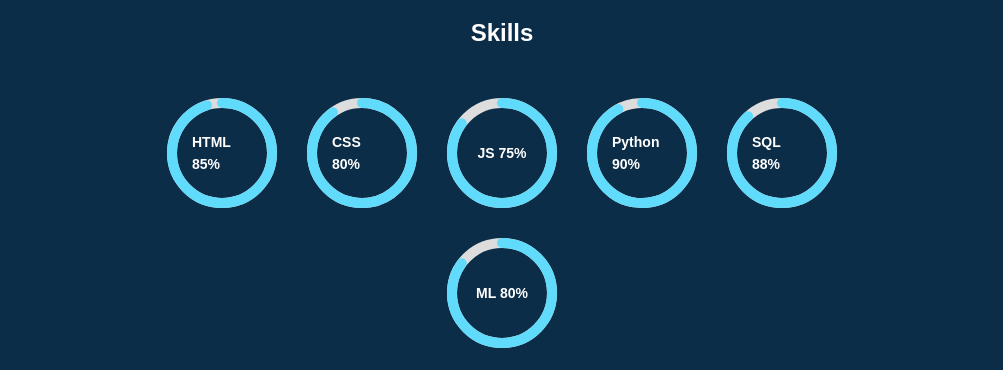
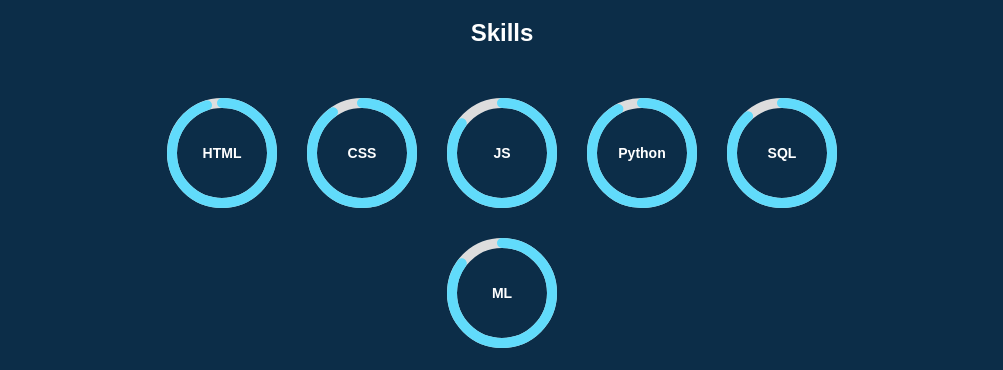
Before and after one commit to susmithachaganti/portfolio, a plain HTML site: page index.html in a window 1280 px wide. Shown: the part 1020-1390 px from the top of the page, without its empty margins (138-1141 px from the left). Drawn offline with nearby package versions, Linux system fonts and the light colour scheme.

Commit message:
index.html

```diff
--- a/index.html
+++ b/index.html
@@ -517,42 +517,42 @@
                 <circle cx="60" cy="60" r="50" class="background-circle"></circle>
                 <circle cx="60" cy="60" r="50" class="progress-circle html"></circle>
             </svg>
-            <div class="skill-text">HTML 85%</div>
+            <div class="skill-text">HTML </div>
         </div>
         <div class="skill" data-percent="90">
             <svg width="120" height="120">
                 <circle cx="60" cy="60" r="50" class="background-circle"></circle>
                 <circle cx="60" cy="60" r="50" class="progress-circle css"></circle>
             </svg>
-            <div class="skill-text">CSS 80%</div>
+            <div class="skill-text">CSS </div>
         </div>
         <div class="skill" data-percent="85">
             <svg width="120" height="120">
                 <circle cx="60" cy="60" r="50" class="background-circle"></circle>
                 <circle cx="60" cy="60" r="50" class="progress-circle js"></circle>
             </svg>
-            <div class="skill-text">JS 75%</div>
+            <div class="skill-text">JS </div>
         </div>
         <div class="skill" data-percent="92">
             <svg width="120" height="120">
                 <circle cx="60" cy="60" r="50" class="background-circle"></circle>
                 <circle cx="60" cy="60" r="50" class="progress-circle python"></circle>
             </svg>
-            <div class="skill-text">Python 90%</div>
+            <div class="skill-text">Python </div>
         </div>
         <div class="skill" data-percent="88">
             <svg width="120" height="120">
                 <circle cx="60" cy="60" r="50" class="background-circle"></circle>
                 <circle cx="60" cy="60" r="50" class="progress-circle sql"></circle>
             </svg>
-            <div class="skill-text">SQL 88%</div>
+            <div class="skill-text">SQL </div>
         </div>
         <div class="skill" data-percent="85">
             <svg width="120" height="120">
                 <circle cx="60" cy="60" r="50" class="background-circle"></circle>
                 <circle cx="60" cy="60" r="50" class="progress-circle ml"></circle>
             </svg>
-            <div class="skill-text">ML 80%</div>
+            <div class="skill-text">ML</div>
         </div>
     </div>
 
@@ -622,7 +622,7 @@
             </div>
         </div>
     </section>
-
+    <br><br>
 
     <!-- Projects Section -->
     <section id="projects">
```
